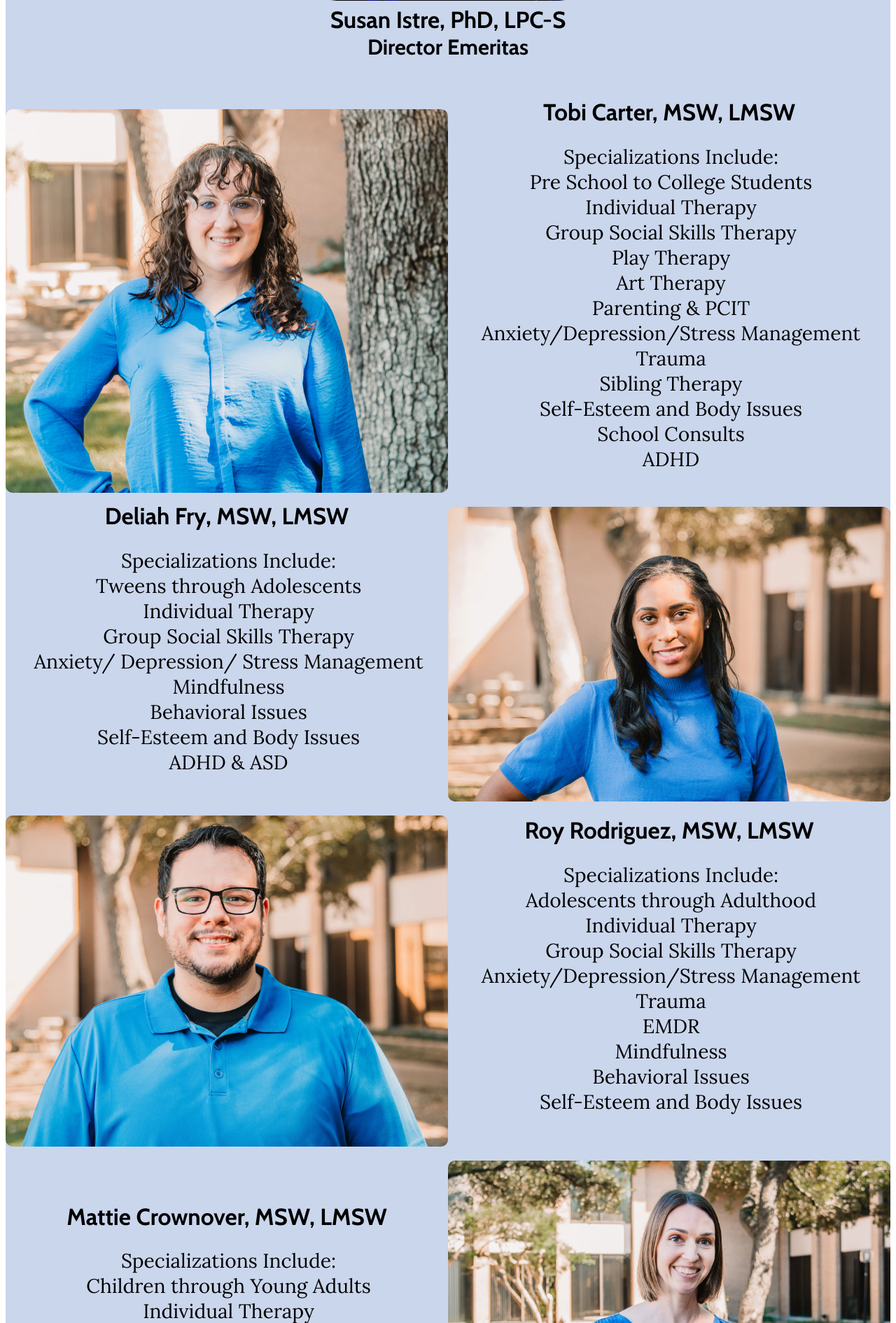
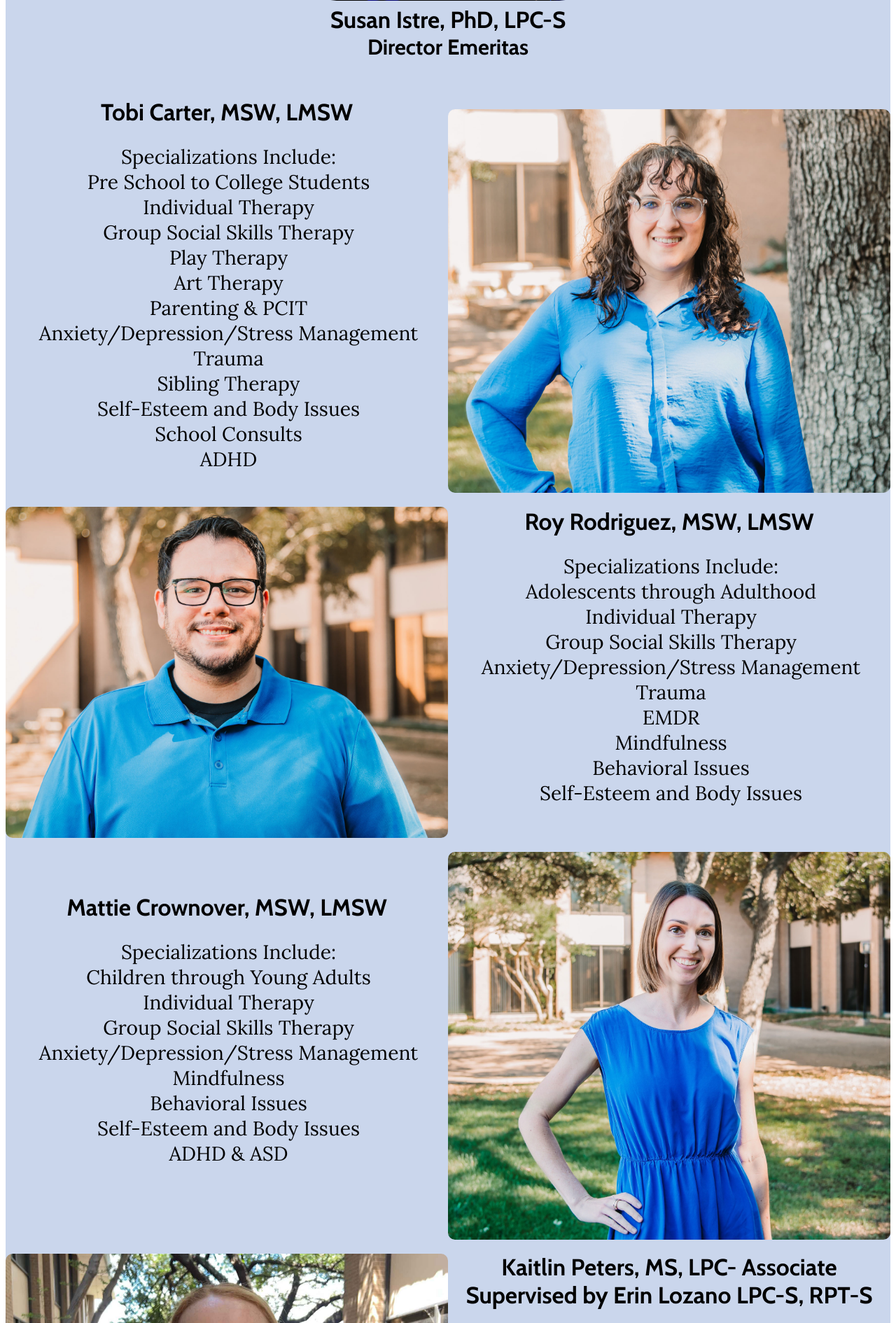
Before and after one commit to boonewh/css-website, a CodeIgniter app: page /database/staff in a window 1280 px wide. Shown: the part 2811-4701 px from the top of the page at 70% size. Run offline with CodeIgniter, Linux system fonts and the light colour scheme.

Commit message:
removed one staff member

```diff
--- a/application/views/pages/staff.php
+++ b/application/views/pages/staff.php
@@ -56,7 +56,6 @@
                 </div>
 
                 <div class="staff2">
-                    <img src="assets/images/tobi.jpg" alt="Tobi Carter">
                     <div>
                         <h4>Tobi Carter, MSW, LMSW</h4>
                         <ul>
@@ -75,24 +74,7 @@
                             <li>ADHD</li>
                         </ul>
                     </div>
-                </div>
-
-                <div class="staff2">
-                    <div>
-                        <h4>Deliah Fry, MSW, LMSW</h4>
-                        <ul>
-                            <li>Specializations Include:</li>
-                            <li>Tweens through Adolescents</li>
-                            <li>Individual Therapy</li>
-                            <li>Group Social Skills Therapy</li>
-                            <li>Anxiety/ Depression/ Stress Management</li>
-                            <li>Mindfulness</li>
-                            <li>Behavioral Issues</li>
-                            <li>Self-Esteem and Body Issues</li>
-                            <li>ADHD & ASD</li>
-                        </ul>
-                    </div>
-                    <img src="assets/images/deliah.jpg" alt="Deliah Fry">
+                    <img src="assets/images/tobi.jpg" alt="Tobi Carter">
                 </div>
 
                 <div class="staff2">
```
